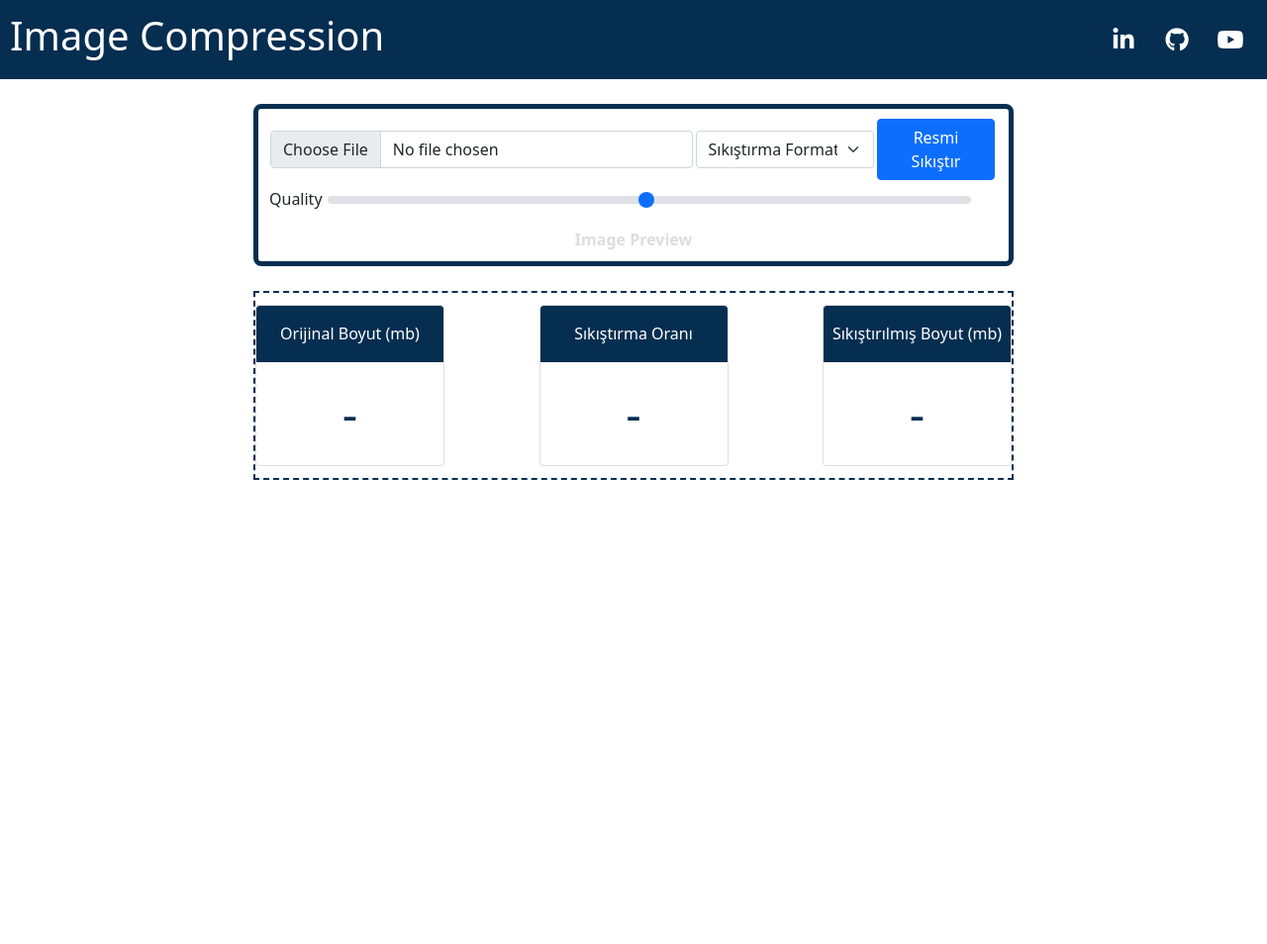
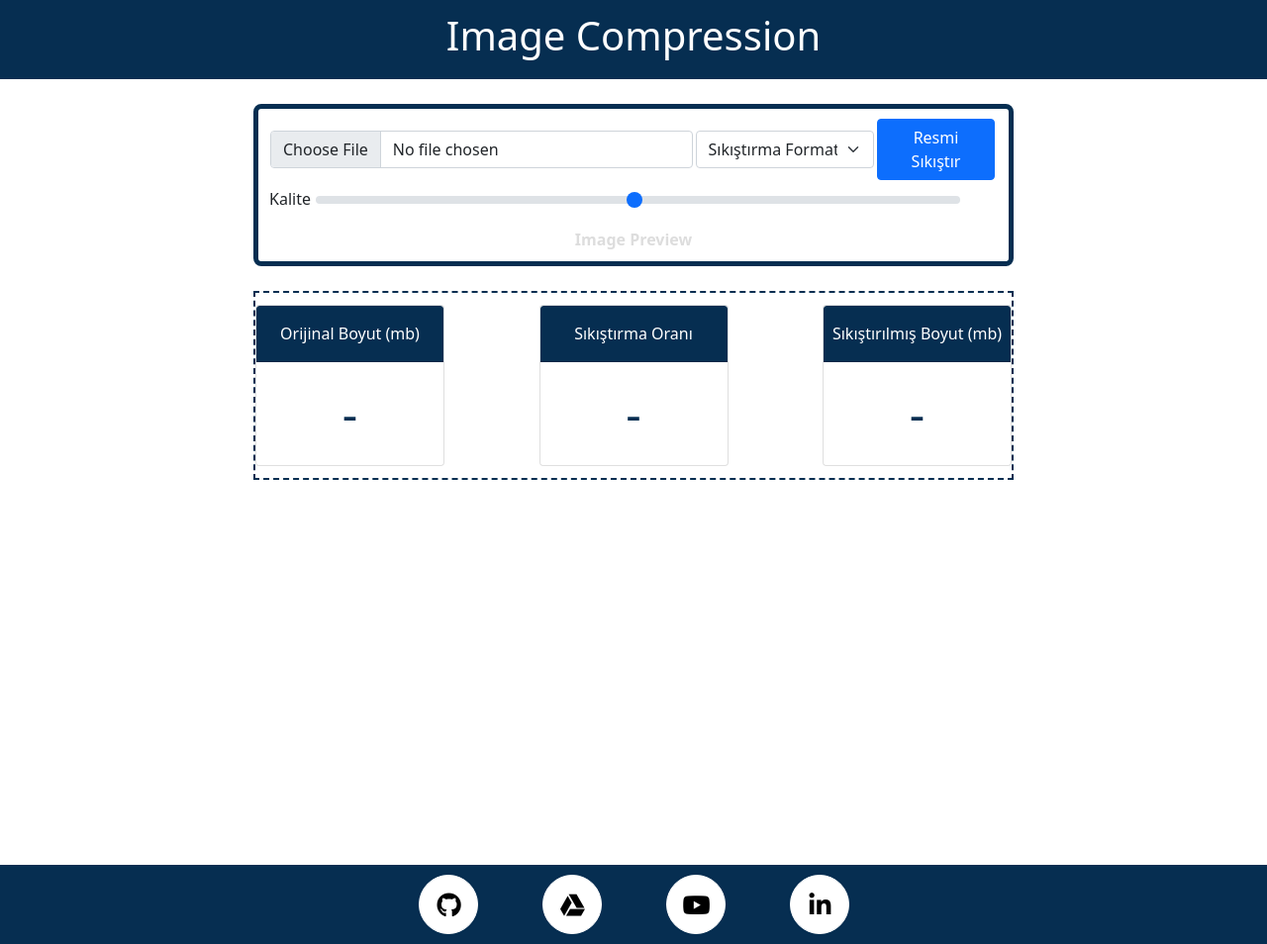
Before and after one commit to Berkay-23/Image-Compression, a PHP site: page / in a window 1280 px wide. Shown: the whole page at 99% size. Run offline with PHP 8.4, Linux system fonts and the light colour scheme; some libraries are stand-ins or nearby versions.

Commit message:
Footer added and design
Footer eklendi ve dizayn edildi.
Açıklama satırları eklendi
Sosyal bölümünün yeri değiştirldi

```diff
--- a/css/bigTablet.css
+++ b/css/bigTablet.css
@@ -1,3 +1,7 @@
+main{
+    min-height: calc(100vh - 80px - 80px - 15px);
+}
+
 #containerMain {
     margin: 15px auto; ;
     padding: 0.5rem;
--- a/css/global.css
+++ b/css/global.css
@@ -57,10 +57,8 @@
 .datas{
     margin: auto;
     display: flex;
-
     width: 60%;
     border: 0.15rem dashed #062e51;
-
     justify-content:space-between;
     align-items:center;
 }
@@ -84,18 +82,13 @@
     text-align: center;
     color: #062e51;
 }
-
 .outputImage img{
-    display: flex;
-    justify-content:center;
-    align-items: center;
     width: 100%;
     overflow: hidden;
-
 }
 
 #containerOutput{
-    margin: auto;
+    margin: auto auto 50px auto;
     padding: 10px;
     border-radius: 0.5rem;
     width: 60%;
--- a/css/main.css
+++ b/css/main.css
@@ -17,36 +17,92 @@ header{
 #navigation-bar{
     display: flex;
     flex-direction: row;
-    justify-content: space-between;
+    justify-content: center;
     align-items: center;
     height: 5rem;
-
-    padding: 0px 10px;
 }
 
-#navigation-bar .social {
-    margin: 0;
-    padding: 0;
-    display: flex;
+main{
+    min-height: calc(100vh - 80px - 80px - 25px);
 }
 
-#navigation-bar .social li{
+footer{
+    width: 100%;
+    min-height:5rem;
     display: flex;
-    color: #fff;
-    width: 3rem;
-    height: 3rem;
-    justify-content: center;
     align-items: center;
-    font-size: 1.5rem;
-    margin: 3px;
+    justify-content: space-around;
+    background: #062e51;
+    padding: 5px;
+    overflow: hidden;
+}
+.wrapper{
+    display: flex;
+    flex-direction: row;
+    align-items: center;
+    justify-content: space-around;
+    position: relative;
+    height: auto;
+    width: 50%;
+    width: 500px;
+    color: #000;
+    padding: 0;
+
 }
 
-#navigation-bar .social li a {
-    text-decoration: none;
-    color: #fff;
+.wrapper .button{
+    display: inline-block;
+    width: 60px;
+    height: 60px;
+    background: #fff;
+    border-radius: 50px;
+    border: 0.5px solid #fff;
     cursor: pointer;
+    transition: all 0.3s ease-out;
+    overflow: hidden;
 }
 
-#navigation-bar .social :hover{
-    color: #707070
+.wrapper .button:hover{
+    width: 200px;
 }
+
+.wrapper .button .icon{
+    display: inline-block;
+    width: 60px;
+    height: 60px;
+    text-align: center;
+    border-radius: 50px;
+    box-sizing: border-box;
+    line-height: 60px;
+}
+
+.wrapper .button .icon i{
+    font-size: 25px;
+    line-height: 60px;
+}
+
+.wrapper .button span{
+    font-size: 20px;
+    font-weight: 700;
+    line-height: 60px;
+}
+
+.wrapper .button:nth-child(1):hover .icon{
+    background-color: #24292E;
+    color: #fff;
+}
+
+.wrapper .button:nth-child(2):hover .icon{
+    background-color: #00AC47;
+    color: #fff;
+}
+
+.wrapper .button:nth-child(3):hover .icon{
+    background-color: #FF0000;
+    color: #fff;
+}
+
+.wrapper .button:nth-child(4):hover .icon{
+    background-color: #0A66C2;
+    color: #fff;
+}
--- a/css/mobile.css
+++ b/css/mobile.css
@@ -1,14 +1,6 @@
-#navigation-bar .social li{
-    width: 32px;
-    height: 32px;
-}
-
-#navigation-bar .social li a{
-    font-size: 1.25rem;
-}
-
 #navigation-bar h1{
-    font-size: 1.5rem;
+    text-align: center;
+    font-size: 2rem;
 }
 
 #containerMain {
@@ -104,3 +96,50 @@
 .alert .fa-exclamation-circle{
     left: 3px;
 }
+
+.wrapper{
+    flex-direction: row;
+    align-items: flex-start;
+    justify-content: center;
+    flex-wrap: wrap;
+    width: 100%;
+    height: max-content;
+    margin: 10px 0px;
+    padding: 5px;
+}
+
+.wrapper .button{
+    width: 170px;
+    margin: 5px 2px 2px 5px;
+}
+
+.wrapper .button:hover{
+    width: 170px;
+    background-color:rgb(105, 105, 105);
+    color: #fff;
+}
+
+.wrapper .button span{
+    font-size: 1rem;
+    font-weight: 700;
+}
+
+.wrapper .button:nth-child(1) .icon{
+    background-color: #24292E;
+    color: #fff;
+}
+
+.wrapper .button:nth-child(2) .icon{
+    background-color: #2B579A;
+    color: #fff;
+}
+
+.wrapper .button:nth-child(3) .icon{
+    background-color: #FF0000;
+    color: #fff;
+}
+
+.wrapper .button:nth-child(4) .icon{
+    background-color: #0A66C2;
+    color: #fff;
+}
--- a/css/tablet.css
+++ b/css/tablet.css
@@ -1,3 +1,7 @@
+main{
+    min-height: calc(100vh - 80px - 80px - 1rem);
+}
+
 #containerMain {
     margin: 1rem auto;
     padding: 0.5rem;
--- a/home.html
+++ b/home.html
@@ -1,6 +1,6 @@
 <!DOCTYPE html>
 
-<html lang="en">
+<html lang="tr">
 
 <head>
     <meta charset="UTF-8">
@@ -33,33 +33,28 @@
 
 <body>
 
-    <header>
+    <header id="header">
+
         <div>
             <nav id="navigation-bar" class="">
                 <h1>Image Compression</h1>
-
-                <ul class="social">
-                    <li><a href="https://www.linkedin.com/in/berkay-%C3%A7avu%C5%9Fo%C4%9Flu-289484202/"
-                            target="_blank"><i class="fab fa-linkedin-in"></i></a></li>
-                    <li><a href="https://github.com/Berkay-23/Image-Compression" target="_blank"><i
-                                class="fab fa-github"></i></a></li>
-                    <li><a href="https://www.youtube.com/watch?v=G-CUlMbi_RI&list=PLVkmv8ZvDX3dpgjncPJrzT1W2ZNc8UeAO"
-                            target="_blank"><i class="fab fa-youtube"></i></a></li>
-                </ul>
             </nav>
         </div>
+
     </header>
+
+    <main id="main">
 
         <div class="container" id="containerMain">
 
             <form>
-            <div class="container input-group" id="containerComponents">
+                <div class="container input-group" id="containerComponents"> <!-- Girdi görselinin ve diğer bileşenlerin bulunduğu konteyner -->
 
-                <div class="component col-7">
+                    <div class="component col-7"> <!-- İnput bileşeni-->
                         <input type="file" class="form-control" id="inpFile">
                     </div>
 
-                <div class="component col-3">
+                    <div class="component col-3"> <!-- Selection bileşeni-->
                         <select class="form-select">
                             <option selected disabled>Sıkıştırma Formatı Seçin</option>
                             <option value="jpeg">JPeg</option>
@@ -67,26 +62,26 @@
                         </select>
                     </div>
 
-                <div class="component d-grid col-2">
+                    <div class="component d-grid col-2"> <!-- Sıkıştırma butonu -->
                         <button class="btn btn-primary" type="button" id="btnImageCompress">Resmi Sıkıştır</button>
                     </div>
 
-                <div class="component quality col-12">
+                    <div class="component quality col-12"> <!-- Kaltie değerini alan scrool bar -->
 
-                    <span> Quality</span>
+                        <span> Kalite</span>
 
                         <div class="component range col-4">
                             <input type="range" class="form-range" min="0.01" max="1" step="0.01" value="0.5"
                                 id="customRange3">
                         </div>
 
-                    <label class="value"></label>
+                        <label class="value"></label> <!-- Görselin kalite değeri -->
 
                     </div>
                 </div>
             </form>
 
-        <div class="imagePreview" id="image-preview">
+            <div class="imagePreview" id="image-preview"> <!-- Girdi olarak verilen görselin bulunduğu konteyner -->
 
                 <img src="" alt="Image Preview" class="image-preview__image">
                 <span class="image-preview__default-text">Image Preview</span>
@@ -94,7 +89,7 @@
             </div>
         </div>
 
-    <div class="datas flex-container">
+        <div class="datas flex-container"> <!-- Görselin sıkıştırılma verilernin verildiği kartlar -->
 
             <div class="card col-3">
                 <div class="card-header">
@@ -126,7 +121,7 @@
 
         <br>
 
-    <div class="container outputImage" id="containerOutput">
+        <div class="container outputImage" id="containerOutput"> <!-- Sıkıştırılmış görselin konteynerı-->
             <img src="" alt="" class="output" id="afterImage">
 
             <div class="d-grid gap-2">
@@ -134,7 +129,7 @@
             </div>
         </div>
 
-    <div class="alert default">
+        <div class="alert default"> <!-- Uyarı kutusu -->
 
             <span class="fas fa-exclamation-circle"></span>
             <span class="message">Henüz bir görüntü seçmediniz.</span>
@@ -142,7 +137,38 @@
             <span class="close-button">
                 <span class="fas fa-times"></span>
             </span>
+
         </div>
+
+    </main>
+
+    <footer id="footer">
+
+        <div class="container wrapper">
+
+            <div class="button"> <!-- gitHub butonu -->
+                <div class="icon"><i class="fab fa-github"></i></div>
+                <span>GitHub</span>
+            </div>
+
+            <div class="button"> <!-- google drive butonu -->
+                <div class="icon"><i class="fab fa-google-drive"></i></div>
+                <span>Google Drive</span>
+            </div>
+
+            <div class="button"> <!-- youtube butonu -->
+                <div class="icon"><i class="fab fa-youtube"></i></div>
+                <span>YouTube</span>
+            </div>
+
+            <div class="button"> <!-- linkedin butonu  -->
+                <div class="icon"><i class="fab fa-linkedin-in"></i></div>
+                <span>LinkedIn</span>
+            </div>
+
+        </div>
+
+    </footer>
 
     <script src="javascript/app.js"></script>
     <script src="https://cdn.jsdelivr.net/npm/promise-polyfill@8/dist/polyfill.min.js"></script>
@@ -164,20 +190,20 @@
 
         let file = null;
 
-        function ImagePreview() {
+        function ImagePreview() { // Seçilen görseli file değişkenine atıyan fonksiyon
             const image = inpFile.files[0];
             file = image;
         }
 
-        function compressImage(event, useWebWorker) {
+        function compressImage(event, useWebWorker) { // Sıkıştırma algoritmasının çalıştığı fonksiyon
 
-            var options = {
+            var options = { // Görselin boyut ve yükseklik/uzunluk değerleri atanıyor
                 maxSizeMB: parseFloat(inpSlider.value),
                 maxWidthOrHeight: parseFloat('1024'),
             }
 
             if (file) {
-                imageCompression(file, options).then(function (output) {
+                imageCompression(file, options).then(function (output) { // Sıkıştırma işlemi ve sıkıştırılan görselin verilerini yazan fonksiyon
 
                     inpSize.textContent = (((file.size) / 1024) / 1024).toFixed(2);
                     outSize.textContent = (((output.size) / 1024) / 1024).toFixed(2);
@@ -195,7 +221,7 @@
             }
         }
 
-        downloadButton.addEventListener('click',() => {
+        downloadButton.addEventListener('click',() => { // Sıkıştırılmış görselin indirilmesi için linke yönlendiren buton
             let link = document.querySelector("#downloadBtn a");
             link.click();
         });
--- a/javascript/app.js
+++ b/javascript/app.js
@@ -1,13 +1,13 @@
-const inpFile = document.querySelector("#inpFile");
-const previewContainer = document.querySelector(".imagePreview");
-const previewImage = previewContainer.querySelector(".image-preview__image");
-const previewDefaultText = previewContainer.querySelector(".image-preview__default-text");
-const btnCompress = document.querySelector("#btnImageCompress");
-const slideValue = document.querySelector(".value");
-const inputSlider = document.querySelector(".range input");
-const containerOutput = document.getElementById('containerOutput');
-const alert = document.querySelector(".alert");
-const closeButton = document.querySelector(".close-button");
+const inpFile = document.querySelector("#inpFile"); // Görselin seçildiği component
+const previewContainer = document.querySelector(".imagePreview"); // Seçilen görselin yerleşeği konteyner
+const previewImage = previewContainer.querySelector(".image-preview__image"); // Seçilen görsel
+const previewDefaultText = previewContainer.querySelector(".image-preview__default-text"); // Görsel yokken konteynerda bulunan yazı
+const btnCompress = document.querySelector("#btnImageCompress"); // Sıkıştırma butonu
+const slideValue = document.querySelector(".value"); // Kalite scroll barın değeri
+const inputSlider = document.querySelector(".range input"); // Kalite scroll barı
+const containerOutput = document.getElementById('containerOutput'); // Sıkışmış görselin yerleşeceği konteyner
+const alert = document.querySelector(".alert"); // Uyarı Kutusu
+const closeButton = document.querySelector(".close-button"); // Uyarı kutusunu kapatma butonu
 
 inpFile.addEventListener("change", ImagePreview);
 btnCompress.addEventListener("click", onClick);
@@ -15,12 +15,12 @@ closeButton.addEventListener("click", alertClose);
 
 let image = null;
 
-function ImagePreview() {
+function ImagePreview() { // Seçilen görselin ilgili konteynera yerleştirilmesini sağlayan fonksiyon
 
-    const file = inpFile.files[0];
+    const file = inpFile.files[0]; // Görüntü
 
     if (file) {
-        const reader = new FileReader();
+        const reader = new FileReader(); // Okuyucu nesnesi
 
         previewDefaultText.style.display = "none";
         previewImage.style.display = "block";
@@ -44,7 +44,7 @@ inputSlider.oninput = (() => {
     slideValue.textContent = value;
 });
 
-function onClick() {
+function onClick() { // Sıkıştırma butonuna basıldığnda ilgili uyarıları ve medya etiketlerine göre css kodunu çalıştıran fonksiyon
 
     if (file) {
 
@@ -60,31 +60,31 @@ function onClick() {
 
             containerOutput.style.border = "0.2rem solid #062e51";
         }
-        else { // phone media query
+        else { // mobile media query
 
             containerOutput.style.border = "0.2rem solid #062e51";
         }
 
-        alertDataUpload("success");
+        alertDataUpload("success"); // Başarı uyarısı
     }
     else {
-        alertDataUpload("warning");
+        alertDataUpload("warning"); // Uyarı uyarısı
     }
 }
 
-function alertClose() {
+function alertClose() { // Uyarı metnini gizleyen fonksiyon
     alert.classList.remove("show");
     alert.classList.add("hide");
 }
 
-function alertDataUpload(alertType) {
+function alertDataUpload(alertType) { // İlgili duruma göre uyarı metnini ve css kodlarını oluşturan/çalıştıran fonksiyon
 
-    let icon = document.querySelector(".fa-exclamation-circle");
-    let iconCancel = document.querySelector(".fa-times");
-    let message = document.querySelector(".message");
-    let cancel = closeButton;
+    let icon = document.querySelector(".fa-exclamation-circle"); // İkon
+    let iconCancel = document.querySelector(".fa-times"); // Çarpı İkonu
+    let message = document.querySelector(".message"); // Mesaj
+    let cancel = closeButton; // Uyarı kutusunu kapatma butonu
 
-    if (alertType == "success") {
+    if (alertType == "success") { // Başarı uyarısı ise çalışacak css kodları
 
         icon.style.visibility = "hidden";
 
@@ -102,7 +102,7 @@ function alertDataUpload(alertType) {
         alert.classList.add("show");
     }
 
-    else {
+    else { // Uyarı uyarısı ise çalışacak css kodları
         icon.style.visibility = "visible";
 
         alert.style.background = "#ffdb9b";
@@ -127,3 +127,25 @@ function alertDataUpload(alertType) {
         alertClose();
     }, 3000);
 }
+
+const btnGithub = document.querySelector(".wrapper .button:nth-child(1)"); // github butonu
+const btnDocument = document.querySelector(".wrapper .button:nth-child(2)"); // google drive butonu
+const btnYoutube = document.querySelector(".wrapper .button:nth-child(3)"); // youtube butonu
+const btnLinkedin = document.querySelector(".wrapper .button:nth-child(4)"); // linedin butonu
+
+// Alt taraftaki fonksiyonlar butona tıklandığında ilgili linklere yönlendirme yapmkatadır.
+
+btnGithub.addEventListener("click", () => {
+    window.open("https://github.com/Berkay-23/Image-Compression",'_blank')
+});
+btnDocument.addEventListener("click", () => {
+    window.open("https://drive.google.com/drive/folders/1bBixGRD9E3VmzUcQqdnSTfgYAVhw_-t7?usp=sharing",'_blank')
+});
+btnYoutube.addEventListener("click", () => {
+    window.open("https://www.youtube.com/watch?v=G-CUlMbi_RI&list=PLVkmv8ZvDX3dpgjncPJrzT1W2ZNc8UeAO",'_blank')
+});
+btnLinkedin.addEventListener("click", () => {
+    window.open("https://www.linkedin.com/in/berkay-%C3%A7avu%C5%9Fo%C4%9Flu-289484202/",'_blank')
+});
+
+// ----------------------------------------------------------------
```
Lines whose indentation alone changed are shown as unchanged.
